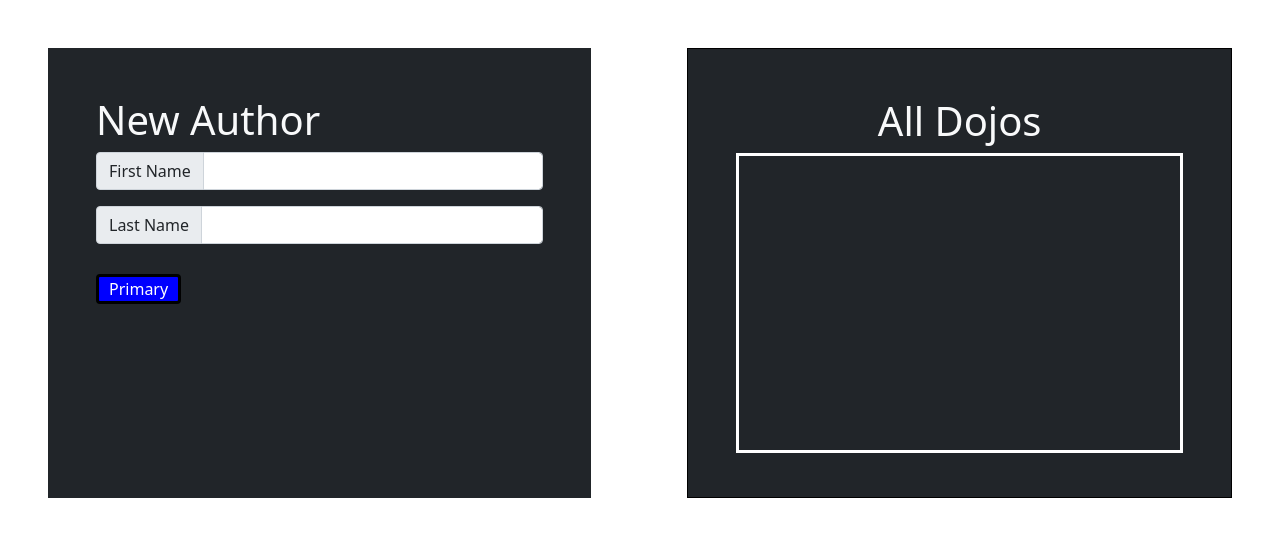
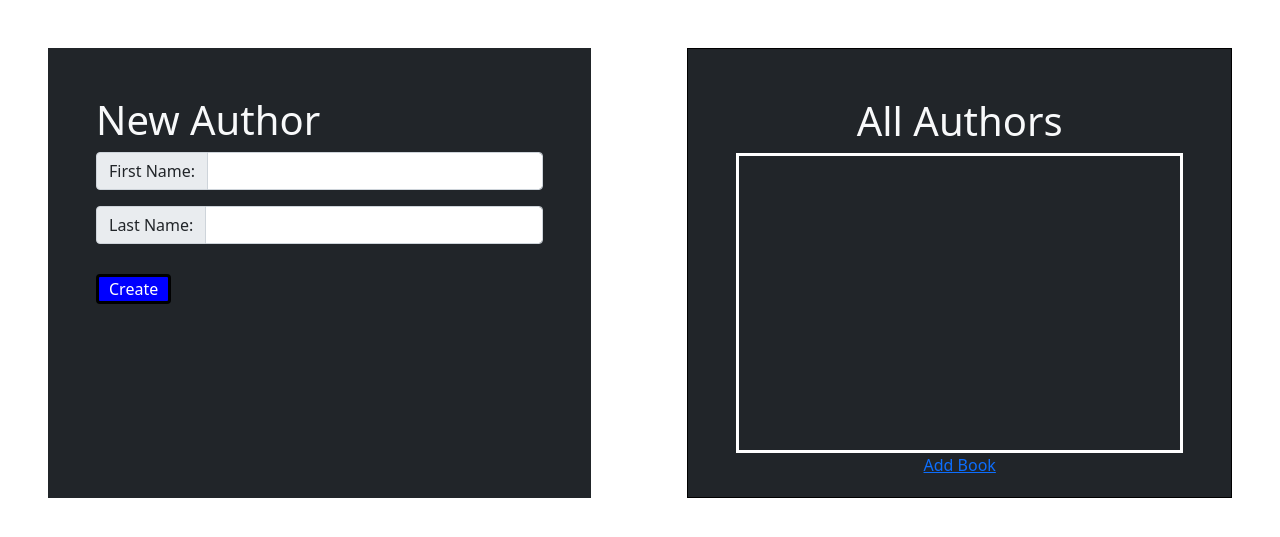
Before and after one commit to Azachary8232/books, a Python web app: template flask_app/templates/authors.html in a window 1280 px wide. Shown: the top 537 px of the page. Run offline with Jinja, Linux system fonts and the light colour scheme; the template is opened without the code that fills it, so the values that code supplies are empty.

```diff
--- a/flask_app/controllers/authors.py
+++ b/flask_app/controllers/authors.py
@@ -6,7 +6,7 @@ from flask_app.models.model_author import Author
 
 @app.route('/')
 def authors():
-    return render_template('authors.html')
+    return render_template('books.html')
 
 @app.route('/create/(user/no())', methods=['POST'])
 def create_author():
--- a/flask_app/templates/authors.html
+++ b/flask_app/templates/authors.html
@@ -15,24 +15,25 @@
         <h1>New Author</h1>
         <form action="" method="post">
             <div class="input-group mb-3">
-                <span class="input-group-text" id="inputGroup-sizing-default">First Name</span>
+                <span class="input-group-text" id="inputGroup-sizing-default">First Name:</span>
                 <input type="text" class="form-control" aria-label="Sizing example input" aria-describedby="inputGroup-sizing-default" name="first_name">
             </div>
             <div class="input-group mb-3">
-                <span class="input-group-text" id="inputGroup-sizing-default">Last Name</span>
+                <span class="input-group-text" id="inputGroup-sizing-default">Last Name:</span>
                 <input type="text" class="form-control" aria-label="Sizing example input" aria-describedby="inputGroup-sizing-default" name="last_name">
             </div>
             <div>
-                <button type="button" class="btn btn-primary">Primary</button>
+                <button type="button" class="btn btn-primary">Create</button>
             </div>
         </form>
     </div>
     <div class=" lego container block m-5 p-5 bg-dark text-light text-center">
         <!-- All Authors -->
-        <h1>All Dojos</h1>
+        <h1>All Authors</h1>
         <div class= "block2" >
 
         </div>
+        <a href="">Add Book</a>
     </div>
 </div>
 
```
Also changed, not shown: flask_app/templates/books.html (+28 -0 lines).
